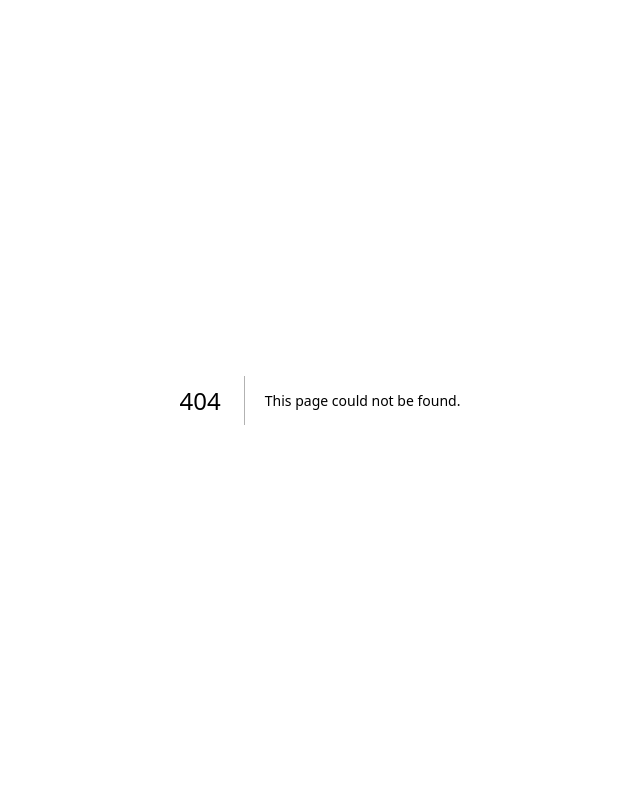
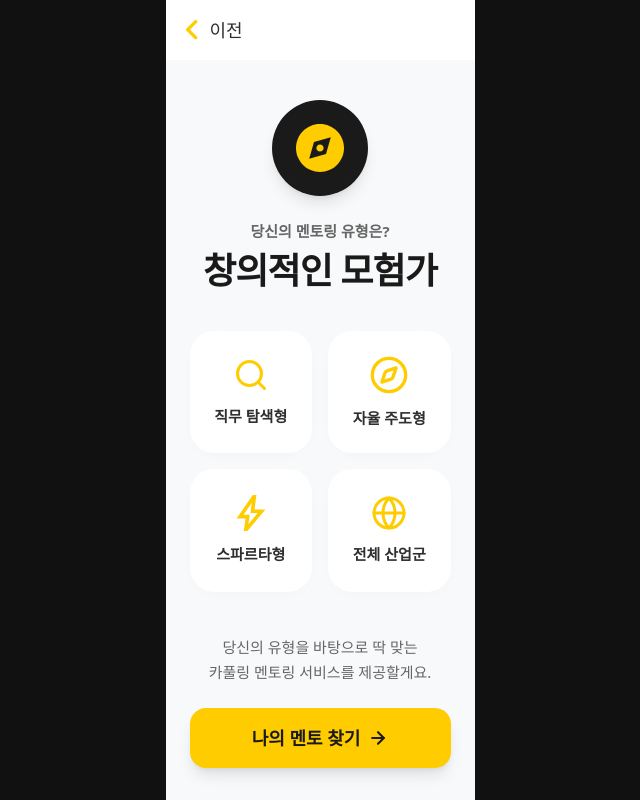
Before and after one commit to capstone-ap/carpoolink-backend, a Next.js app in the folder apps/demo-web/: page /survey/result in a window 1280 px wide. Before the commit this address had no page. Shown: the whole page, without its empty margins (320-960 px from the left). Built offline with nearby package versions, Linux system fonts and the light colour scheme; a web font is replaced by a local one.

Commit message:
feat(front): 사전 설문 완료 및 결과 화면 그리기

```diff
--- /dev/null
+++ b/apps/demo-web/app/survey/result/page.tsx
@@ -0,0 +1,83 @@
+import Link from "next/link";
+import { ChevronLeft, Compass, Search, PersonStanding, Zap, Map, ArrowRight, Globe } from "lucide-react";
+
+export default function SurveyResultPage() {
+  // 💡 향후 개발 팁:
+  // 실제 연동 시에는 상태 관리 도구(Zustand)에 저장된 사용자의 1~4번 응답을 조합하여
+  // 16개의 결과 객체(Title, Icon, Description 등) 중 하나를 불러와 렌더링하게 됩니다.
+
+  return (
+    <main className="flex flex-col min-h-screen bg-[#F8F9FA] mx-auto max-w-md relative font-sans">
+
+      {/* 상단 네비게이션 */}
+      <header className="w-full bg-white px-4 py-4 flex items-center">
+        {/* 이전 단계로 돌아가기 (선택지를 다시 고르고 싶을 때) */}
+        <Link href="/survey/step4" className="inline-flex items-center hover:opacity-80 transition-opacity">
+          <img src="/icons/arrow.svg" alt="화살표 아이콘" className="w-5 h-5 mr-2 text-[#FFCC00]"/>
+          <span className="text-[#2F2F2F] font-medium text-lg">이전</span>
+        </Link>
+      </header>
+
+      {/* 본문 컨텐츠 영역 */}
+      <div className="flex flex-col flex-1 px-6 pt-10 pb-8 items-center">
+
+        {/* 최상단 메인 심볼 (검은 원 안의 노란색 나침반) */}
+        <div className="w-24 h-24 bg-[#1A1A1A] rounded-full flex items-center justify-center shadow-lg mb-6">
+          <img src="/icons/compass.svg" alt="창의적인 모험가" className="w-12 h-12 text-[#FFCC00]" />
+        </div>
+
+        {/* 결과 타이틀 */}
+        <span className="text-[15px] font-semibold text-[#666666] mb-2">
+          당신의 멘토링 유형은?
+        </span>
+        <h1 className="text-4xl font-extrabold text-[#1A1A1A] tracking-tight mb-10">
+          창의적인 모험가
+        </h1>
+
+        {/* 선택한 4가지 특성을 보여주는 2x2 그리드 */}
+        <div className="w-full grid grid-cols-2 gap-4 mb-10">
+
+          {/* 특성 1 */}
+          <div className="bg-white rounded-[24px] p-6 flex flex-col items-center justify-center shadow-[0_4px_20px_-10px_rgba(0,0,0,0.06)] aspect-square">
+            <Search className="w-9 h-9 text-[#FFCC00] mb-3" strokeWidth={2} />
+            <span className="text-[15px] font-bold text-[#2F2F2F]">직무 탐색형</span>
+          </div>
+
+          {/* 특성 2 */}
+          <div className="bg-white rounded-[24px] p-6 flex flex-col items-center justify-center shadow-[0_4px_20px_-10px_rgba(0,0,0,0.06)] aspect-square">
+            <Compass className="w-10 h-10 text-[#FFCC00] mb-3" strokeWidth={2} />
+            <span className="text-[15px] font-bold text-[#2F2F2F]">자율 주도형</span>
+          </div>
+
+          {/* 특성 3 */}
+          <div className="bg-white rounded-[24px] p-6 flex flex-col items-center justify-center shadow-[0_4px_20px_-10px_rgba(0,0,0,0.06)] aspect-square">
+            <img src="/icons/zap.svg" className="w-9 h-9 text-[#FFCC00] mb-3" />
+            <span className="text-[15px] font-bold text-[#2F2F2F]">스파르타형</span>
+          </div>
+
+          {/* 특성 4 */}
+          <div className="bg-white rounded-[24px] p-6 flex flex-col items-center justify-center shadow-[0_4px_20px_-10px_rgba(0,0,0,0.06)] aspect-square">
+            <Globe className="w-9 h-9 text-[#FFCC00] mb-3" strokeWidth={2} />
+            <span className="text-[15px] font-bold text-[#2F2F2F]">전체 산업군</span>
+          </div>
+
+        </div>
+
+        {/* 하단 설명 텍스트 (버튼 위로 밀어내기 위해 mt-auto 사용) */}
+        <div className="mt-auto text-center mb-6">
+          <p className="text-[#666666] text-[15px] leading-relaxed break-keep">
+            당신의 유형을 바탕으로 딱 맞는<br />
+            카풀링 멘토링 서비스를 제공할게요.
+          </p>
+        </div>
+
+        {/* 멘토 찾기(메인으로 이동) 버튼 */}
+        <Link href="/" className="w-full bg-[#FFCC00] text-[#1A1A1A] font-semibold text-lg py-4 rounded-2xl flex items-center justify-center shadow-lg hover:bg-[#E6B800] active:scale-[0.98] transition-all">
+          나의 멘토 찾기
+          <ArrowRight className="w-5 h-5 ml-2" strokeWidth={2.5} />
+        </Link>
+
+      </div>
+    </main>
+  );
+}
```
